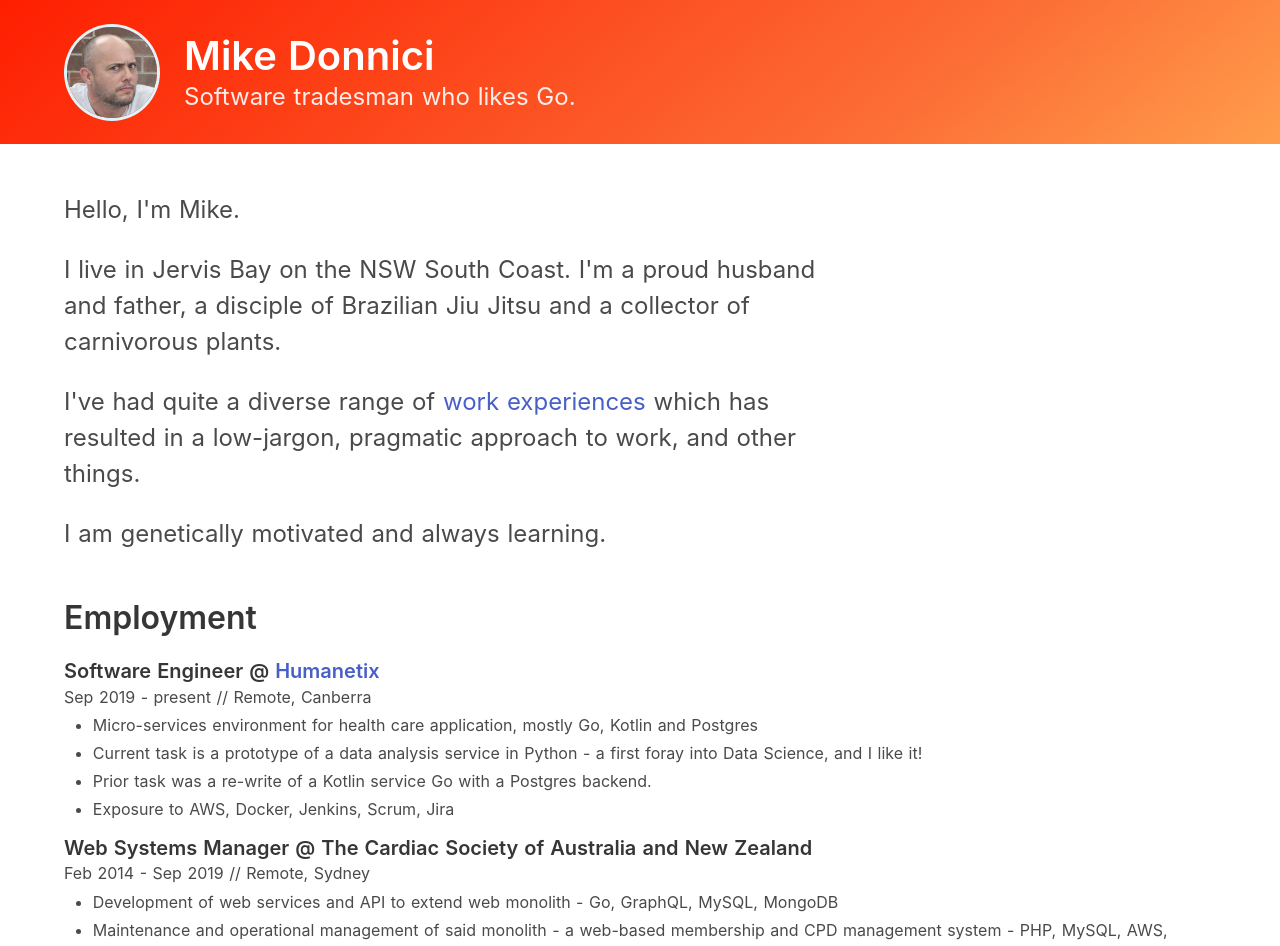
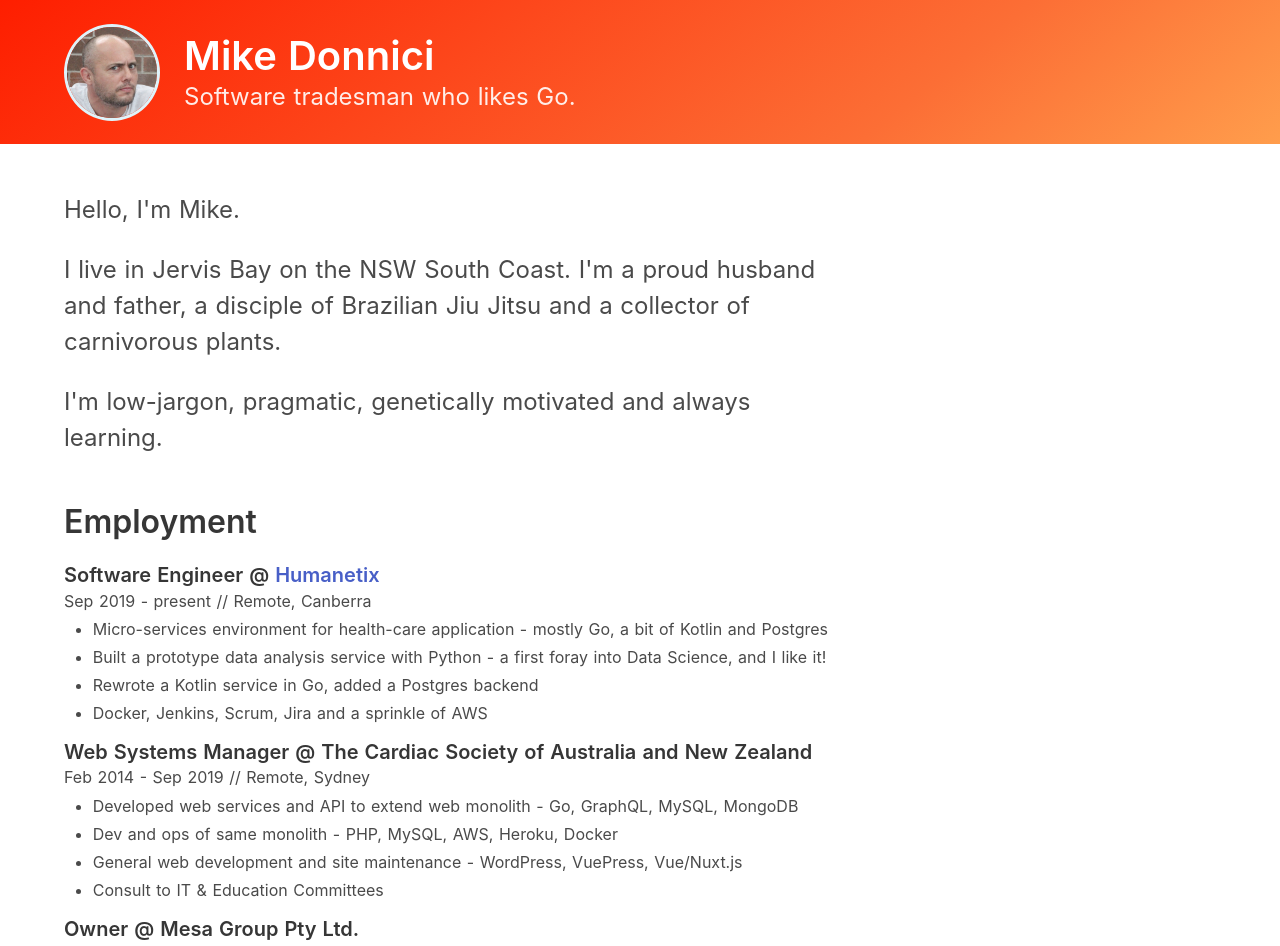
Before and after one commit to mikedonnici/mikedonnici, a Nuxt app: page / in a window 1280 px wide. Shown: the top 946 px of the page. Built offline with nearby package versions, Linux system fonts and the light colour scheme.

Commit message:
update August 2020 #3

```diff
--- a/pages/index.vue
+++ b/pages/index.vue
@@ -14,11 +14,7 @@
                 I live in Jervis Bay on the NSW South Coast. I'm a proud husband and father, a disciple of
                 Brazilian Jiu Jitsu and a collector of carnivorous plants.
               <p class="is-size-4">
-                I've had quite a diverse range of <a href="#" @click="workHistoryModal=true">work experiences</a> which
-                has resulted in a low-jargon, pragmatic approach to work, and other things.
-              </p>
-              <p class="is-size-4">
-                I am genetically motivated and always learning.
+                I'm low-jargon, pragmatic, genetically motivated and always learning.
               </p>
             </div>
           </div>
@@ -35,30 +31,25 @@
           </h5>
           <p class="subtitle is-6">Sep 2019 - present // Remote, Canberra</p>
           <ul class="top-margin">
-            <li>Micro-services environment for health care application, mostly Go, Kotlin and Postgres</li>
-            <li>Current task is a prototype of a data analysis service in Python - a first foray into Data
-              Science, and I like it!
-            </li>
-            <li>Prior task was a re-write of a Kotlin service Go with a Postgres backend.</li>
-            <li>Exposure to AWS, Docker, Jenkins, Scrum, Jira</li>
+            <li>Micro-services environment for health-care application - mostly Go, a bit of Kotlin and Postgres</li>
+            <li>Built a prototype data analysis service with Python - a first foray into Data Science, and I like it!</li>
+            <li>Rewrote a Kotlin service in Go, added a Postgres backend</li>
+            <li>Docker, Jenkins, Scrum, Jira and a sprinkle of AWS</li>
           </ul>
 
           <h5 class="title is-5">Web Systems Manager @ The Cardiac Society of Australia and New Zealand</h5>
           <p class="subtitle is-6">Feb 2014 - Sep 2019 // Remote, Sydney</p>
           <ul class="top-margin">
-            <li>Development of web services and API to extend web monolith - Go, GraphQL, MySQL, MongoDB
-            </li>
-            <li>Maintenance and operational management of said monolith - a web-based membership and CPD
-              management system - PHP, MySQL, AWS, Heroku, Docker
-            </li>
-            <li>General web development and site maintenance (WordPress, VuePress, Nuxt.js/Vue.js)</li>
+            <li>Developed web services and API to extend web monolith - Go, GraphQL, MySQL, MongoDB</li>
+            <li>Dev and ops of same monolith - PHP, MySQL, AWS, Heroku, Docker</li>
+            <li>General web development and site maintenance - WordPress, VuePress, Vue/Nuxt.js</li>
             <li>Consult to IT &amp; Education Committees</li>
           </ul>
 
           <h5 class="title is-5">Owner @ Mesa Group Pty Ltd.</h5>
           <p class="subtitle is-6">2004 - 2018 // Remote, Sydney</p>
           <ul>
-            <li>Web development and services - LAMP &amp; Linux for days</li>
+            <li>Web development and services - LAMP for yonks!</li>
           </ul>
           <h5 class="title is-5">Previous</h5>
           <ul>
```
